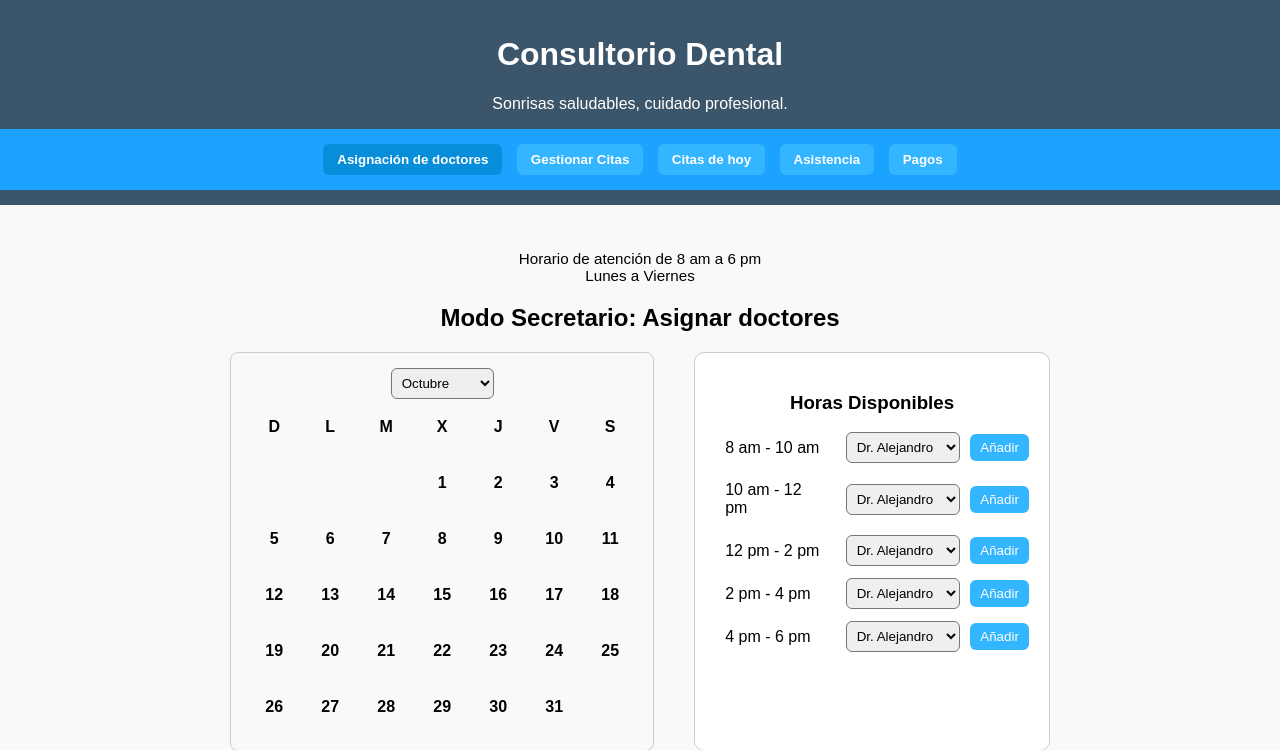
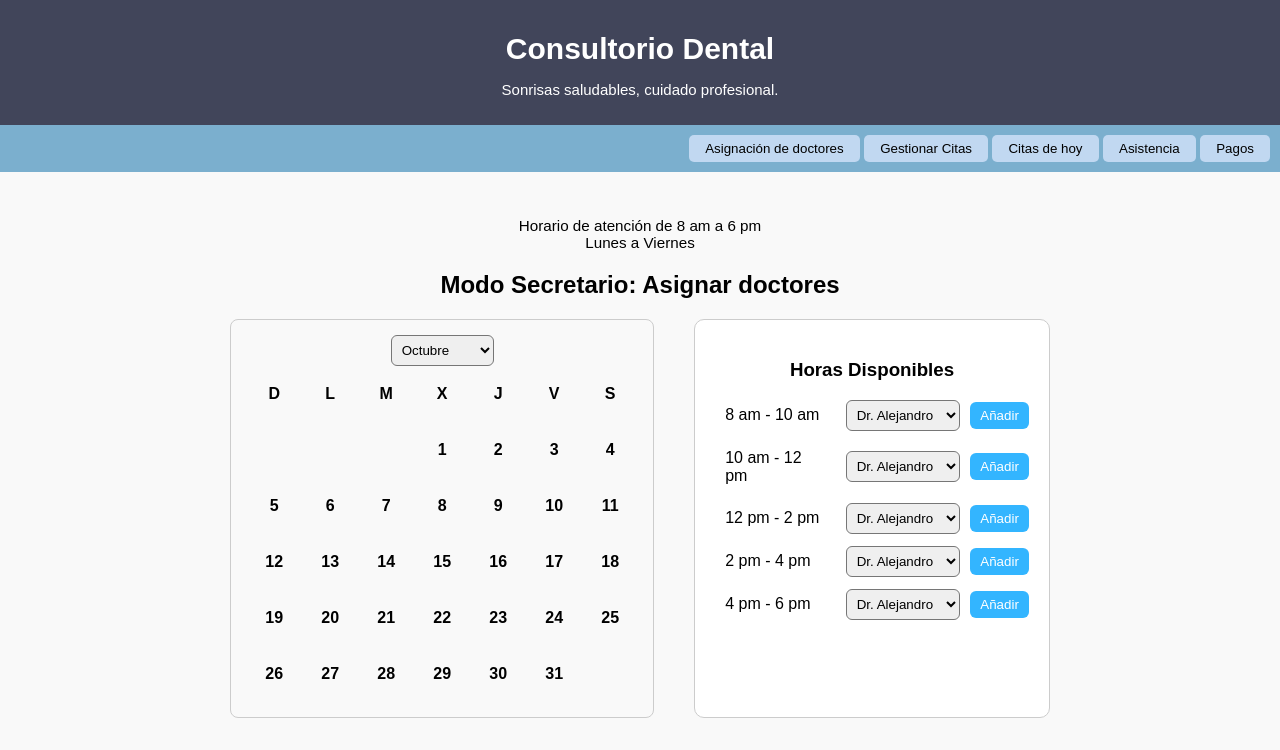
Before and after one commit to AngelRicardoGarzaGalvan/PIA, a PHP site: page /Secretario/asignacion_doctores.html in a window 1280 px wide. Shown: the top 750 px of the page. Run offline with PHP 8.4, Linux system fonts and the light colour scheme.

Commit message:
Se modificaron las barras del modo secretario para que se vieran mejor, se corrigieron los divs de las paginas de secretario que hacian que se viera mal, se le agregaron los links del css del styles para que se pudiera ver bien, se modificaron los archivos de style_doctor.css y style_secretario.css para que mostraran bien las barras de navegacion

```diff
--- a/Secretario/Secretario.html
+++ b/Secretario/Secretario.html
@@ -4,6 +4,7 @@
   <meta charset="UTF-8" />
   <meta name="viewport" content="width=device-width, initial-scale=1" />
   <title>Consultorio Dental | Secretario</title>
+  <link rel="stylesheet" href="../style.css">
   <link rel="stylesheet" href="secretario.css">
 </head>
 <body>
--- a/Secretario/asignacion_doctores.html
+++ b/Secretario/asignacion_doctores.html
@@ -4,20 +4,23 @@
   <meta charset="UTF-8" />
   <meta name="viewport" content="width=device-width, initial-scale=1" />
   <title>Asignación de Doctores</title>
+  <link rel="stylesheet" href="../style.css">
   <link rel="stylesheet" href="../css/style_secretario.css" />
 </head>
 <body>
   <div class="top-bar">
     <h1>Consultorio Dental</h1>
     <p>Sonrisas saludables, cuidado profesional.</p>
+  </div>
     <div class="nav-bar">
-      <button class="active">Asignación de doctores</button>
-      <button>Gestionar Citas</button>
-      <button>Citas de hoy</button>
-      <button>Asistencia</button>
-      <button>Pagos</button>
+      <button onclick="location.href='asignacion_doctores.html'" id="btn-asignacion">Asignación de doctores</button>
+      <button onclick="location.href='gestionar_citas.html'" id="btn-gestionar">Gestionar Citas</button>
+      <button onclick="location.href='citas_hoy.html'" id="btn-hoy">Citas de hoy</button>
+      <button onclick="location.href='asistencia.html'" id="btn-asistencia">Asistencia</button>
+      <button onclick="location.href='pagos.html'" id="btn-pagos">Pagos</button>
+      <div class="user-icon"></div>
     </div>
-  </div>
+
 
   <div class="contenido-secretario">
     <p class="horario-atencion">Horario de atención de 8 am a 6 pm<br>Lunes a Viernes</p>
--- a/Secretario/citas_hoy.html
+++ b/Secretario/citas_hoy.html
@@ -4,6 +4,7 @@
   <meta charset="UTF-8" />
   <meta name="viewport" content="width=device-width, initial-scale=1.0" />
   <title>Citas de Hoy</title>
+  <link rel="stylesheet" href="../style.css">
   <link rel="stylesheet" href="../css/style_secretario.css" />
 </head>
 <body>
@@ -11,7 +12,7 @@
   <div class="top-bar">
     <h1>Consultorio Dental</h1>
     <p>Sonrisas saludables, cuidado profesional.</p>
-    <div class="nav-bar">
+  </div>
     <div class="nav-bar">
       <button onclick="location.href='asignacion_doctores.html'" id="btn-asignacion">Asignación de doctores</button>
       <button onclick="location.href='gestionar_citas.html'" id="btn-gestionar">Gestionar Citas</button>
@@ -19,8 +20,6 @@
       <button onclick="location.href='asistencia.html'" id="btn-asistencia">Asistencia</button>
       <button onclick="location.href='pagos.html'" id="btn-pagos">Pagos</button>
       <div class="user-icon"></div>
-          </div>
-
     </div>
 
   <div class="contenedor-citas-hoy">
--- a/Secretario/gestionar_citas.html
+++ b/Secretario/gestionar_citas.html
@@ -4,6 +4,7 @@
   <meta charset="UTF-8">
   <meta name="viewport" content="width=device-width, initial-scale=1.0">
   <title>Gestionar Citas</title>
+  <link rel="stylesheet" href="../style.css">
   <link rel="stylesheet" href="../css/style_secretario.css">
 </head>
 <body>
@@ -11,6 +12,7 @@
   <div class="top-bar">
     <h1>Consultorio Dental</h1>
     <p>Sonrisas saludables, cuidado profesional.</p>
+  </div>
     <div class="nav-bar">
         <button onclick="location.href='asignacion_doctores.html'" id="btn-asignacion">Asignación de doctores</button>
         <button onclick="location.href='gestionar_citas.html'" id="btn-gestionar">Gestionar Citas</button>
--- a/Secretario/pagos.html
+++ b/Secretario/pagos.html
@@ -4,6 +4,7 @@
   <meta charset="UTF-8" />
   <meta name="viewport" content="width=device-width, initial-scale=1.0" />
   <title>Pagos</title>
+  <link rel="stylesheet" href="../style.css">
   <link rel="stylesheet" href="../css/style_secretario.css" />
 </head>
 <body>
@@ -11,7 +12,7 @@
   <div class="top-bar">
     <h1>Consultorio Dental</h1>
     <p>Sonrisas saludables, cuidado profesional.</p>
-
+  </div>
     <div class="nav-bar">
         <button onclick="location.href='asignacion_doctores.html'" id="btn-asignacion">Asignación de doctores</button>
         <button onclick="location.href='gestionar_citas.html'" id="btn-gestionar">Gestionar Citas</button>
--- a/css/style_secretario.css
+++ b/css/style_secretario.css
@@ -4,34 +4,6 @@ body {
     margin: 0;
   }
 
-  .top-bar {
-    background-color: #3b556b;
-    color: white;
-    text-align: center;
-    padding: 15px 0;
-  }
-
-  .nav-bar {
-    background-color: #1ca2ff;
-    text-align: center;
-    padding: 10px;
-  }
-
-  .nav-bar button {
-    margin: 5px;
-    padding: 8px 14px;
-    background-color: #33b5ff;
-    color: white;
-    border: none;
-    border-radius: 6px;
-    font-weight: bold;
-    cursor: pointer;
-  }
-
-  .nav-bar button.active,
-  .nav-bar button:hover {
-    background-color: #088ddb;
-  }
 
   .contenido-secretario {
     padding: 30px;
--- a/js/script_login.js
+++ b/js/script_login.js
@@ -18,7 +18,6 @@ document.querySelector(".submit-btn").addEventListener("click", function () {
 
   localStorage.setItem("usuario_actual", JSON.stringify(usuario));
 
-  // ✅ Redireccionar según rol
   switch (usuario.rol) {
     case "cliente":
       location.href = "cliente/principal.html";
@@ -30,7 +29,7 @@ document.querySelector(".submit-btn").addEventListener("click", function () {
       location.href = "admin/admin_comentarios.html"; //  esta es tu pantalla inicial de admin
       break;
     case "secretario":
-      location.href = "secretario/panel.html"; //  cambia esto por la ruta real de secretario
+      location.href = "secretario/Secretario.html"; //  cambia esto por la ruta real de secretario
       break;
     default:
       alert("Rol no reconocido.");
```
Also changed, not shown: Secretario/asistencia.html (+8 -7 lines), css/style_doctor_expediente.css (+1 -34 lines). Lines whose indentation alone changed are shown as unchanged.
